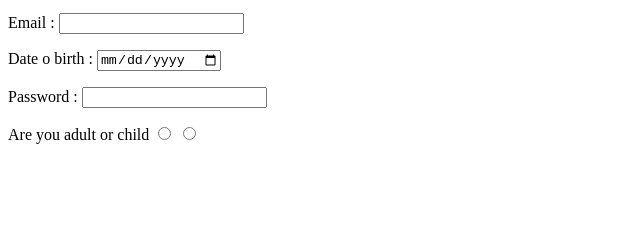
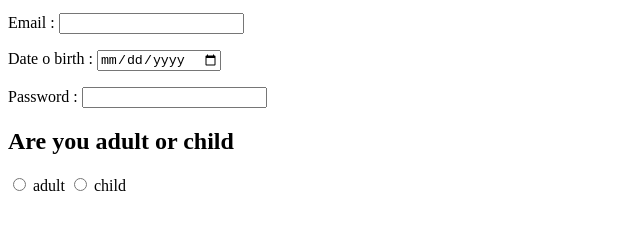
Before and after one commit to sonakshi555/signUp-Form, a plain HTML site: page index.html in a window 1280 px wide. Shown: the part 104-334 px from the top of the page, without its empty margins (0-640 px from the left). Drawn offline with Linux system fonts and the light colour scheme.

Commit message:
Radio button

```diff
--- a/index.html
+++ b/index.html
@@ -28,9 +28,12 @@
                 <input type="password" id="password" name="password" required>
             </p>
 
-            <p><label for="adult">Are you adult or child</label> <!--something wrong in this form-->
-                <input type="radio" name="adult" id="adult">
-                <input type="radio" name="child" id="child">
+            <p> <!--something wrong in this form-->
+                <h2>Are you adult or child</h2>
+                <input type="radio" name="personType" id="adult" value="adult">
+                <label for="adult">adult</label>
+                <input type="radio" name="personType" id="child" value="child">
+                <label for="child">child</label>
             </p>
         </form>
     </section>
```
